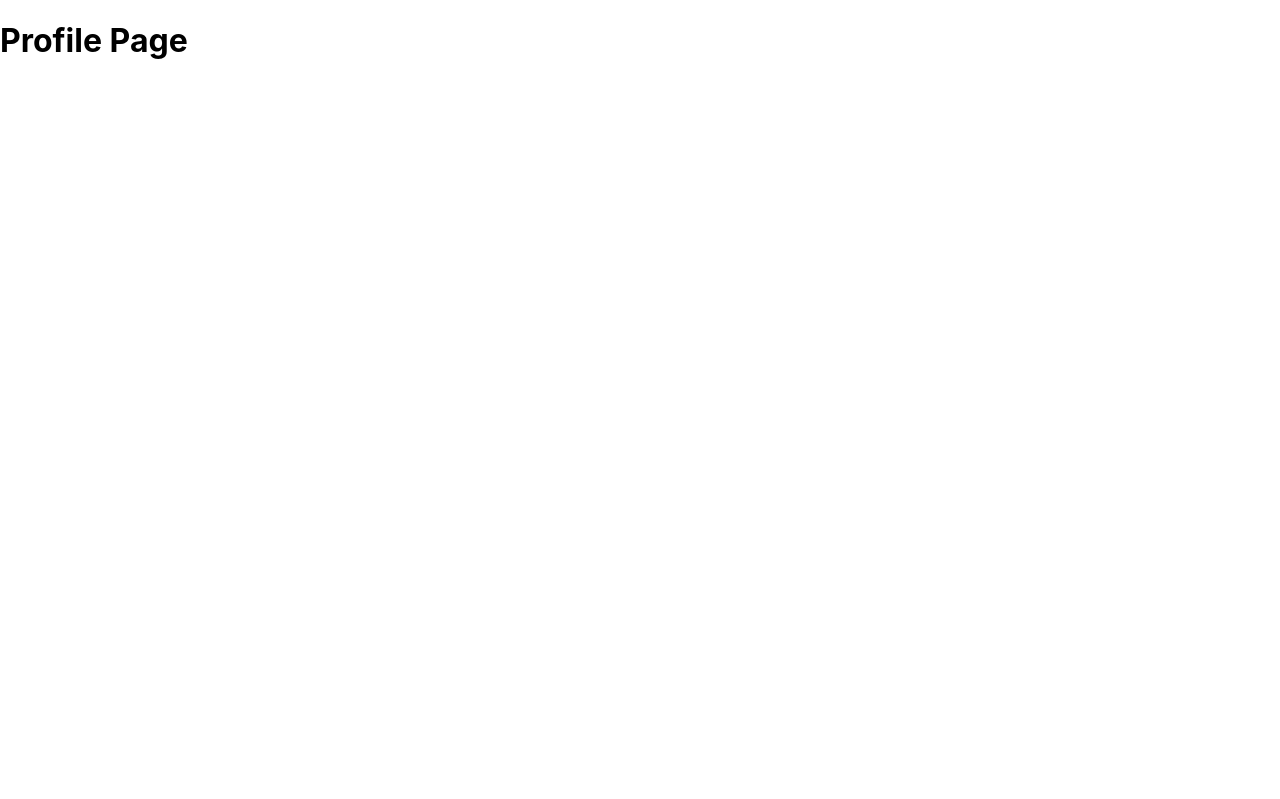
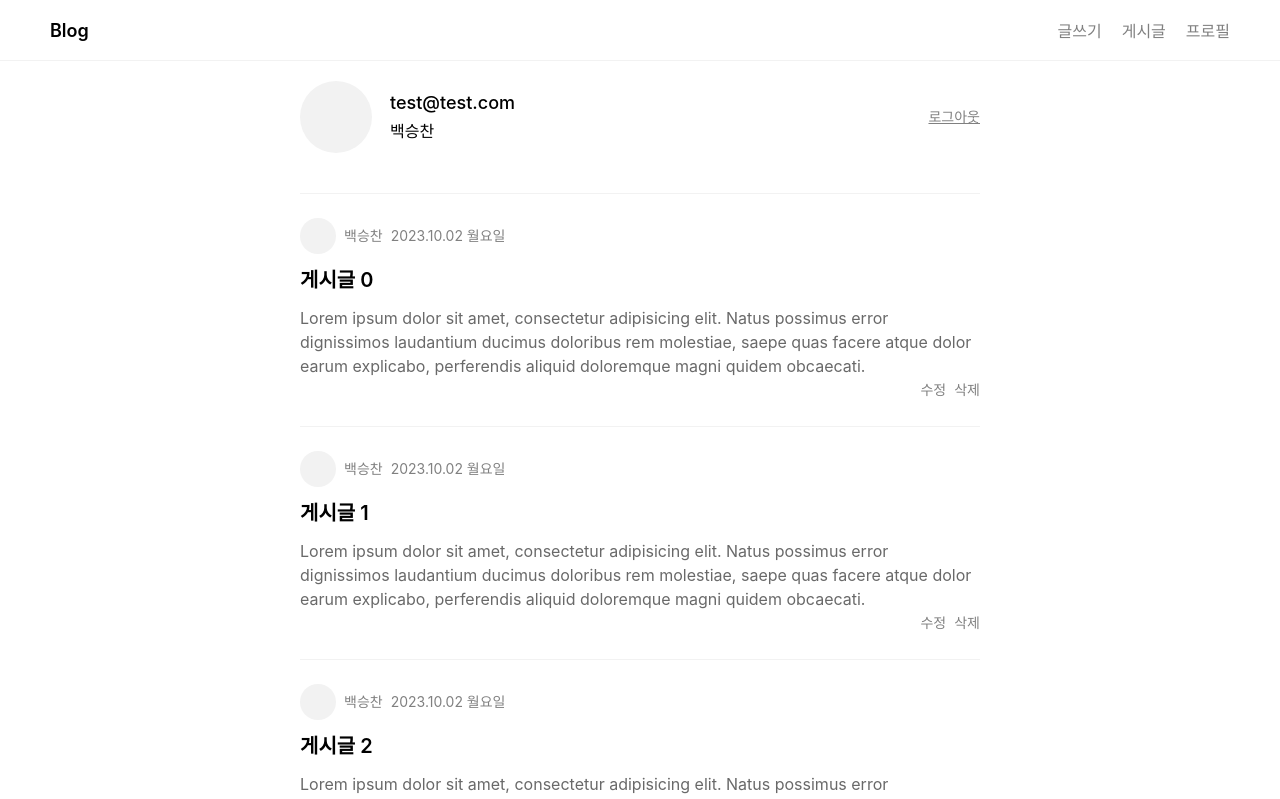
Before and after one commit to baekseungchan1117/react-blog, a React (Create React App) app: page /profile in a window 1280 px wide. Shown: the top 799 px of the page. Built offline with nearby package versions, Linux system fonts and the light colour scheme.

Commit message:
프로필 및 게시글 상세 컴포넌트 작업

```diff
--- /dev/null
+++ b/src/componets/Footer.tsx
@@ -0,0 +1,11 @@
+import { Link } from "react-router-dom";
+
+export default function Footer() {
+  return (
+    <footer>
+      <Link to="/posts/new">글쓰기</Link>
+      <Link to="/posts">게시글</Link>
+      <Link to="/profile">프로필</Link>
+    </footer>
+  );
+}
--- /dev/null
+++ b/src/componets/Header.tsx
@@ -0,0 +1,16 @@
+import { Link } from "react-router-dom";
+
+export default function Header(){
+    return (
+      <header className="header">
+        <Link to='/' className="header_logo">
+            Blog
+        </Link>
+        <div>
+          <Link to='/posts/new'>글쓰기</Link>
+          <Link to='/posts'>게시글</Link>
+          <Link to='/profile'>프로필</Link>
+        </div>
+      </header>
+    )
+}
--- /dev/null
+++ b/src/componets/PostDetail.tsx
@@ -0,0 +1,28 @@
+export default function PostDetail() {
+  return (
+    <>
+      <div className="post__detail">
+        <div className="post__box">
+          <div className="post__title">
+            Lorem ipsum dolor sit amet, consectetur adipisicing elit.
+          </div>
+          <div className="post__profile-box">
+            <div className="post__profile" />
+            <div className="post__author-name">백승찬</div>
+            <div className="post__date">2023.10.02 월요일</div>
+          </div>
+          <div className="post__utils-box">
+                <div className="post__delete">삭제</div>
+                <div className="post__edit">수정</div>
+          </div>
+          <div className="post__text">
+            Lorem ipsum dolor sit amet, consectetur adipisicing elit. Natus
+            possimus error dignissimos laudantium ducimus doloribus rem
+            molestiae, saepe quas facere atque dolor earum explicabo,
+            perferendis aliquid doloremque magni quidem obcaecati.
+          </div>
+        </div>
+      </div>
+    </>
+  );
+}
--- /dev/null
+++ b/src/componets/PostList.tsx
@@ -0,0 +1,43 @@
+import { Link } from "react-router-dom";
+
+
+interface PostListPros {
+    hasNavigation?: boolean;
+}
+
+export default function PostList({ hasNavigation = true }) {
+  return (
+    <>
+      {hasNavigation && (
+        <div className="post__navigation">
+          <div className="post__navigation--active">전체</div>
+          <div>나의 글</div>
+        </div>
+      )}
+      <div className="post__list">
+        {[...Array(10)].map((e, index) => (
+          <div key={index} className="post__box">
+            <Link to={`/posts/${index}`}>
+              <div className="post__profile-box">
+                <div className="post__profile" />
+                <div className="post__author-name">백승찬</div>
+                <div className="post__date">2023.10.02 월요일</div>
+              </div>
+              <div className="post__title">게시글 {index}</div>
+              <div className="post__text">
+                Lorem ipsum dolor sit amet, consectetur adipisicing elit. Natus
+                possimus error dignissimos laudantium ducimus doloribus rem
+                molestiae, saepe quas facere atque dolor earum explicabo,
+                perferendis aliquid doloremque magni quidem obcaecati.
+              </div>
+              <div className="post__utils-box">
+                <div className="post__delete">삭제</div>
+                <div className="post__edit">수정</div>
+              </div>
+            </Link>
+          </div>
+        ))}
+      </div>
+    </>
+  );
+}
--- /dev/null
+++ b/src/componets/Profile.tsx
@@ -0,0 +1,18 @@
+import { Link } from "react-router-dom";
+
+export default function Profile(){
+    return (
+        <div className="profile__box">
+            <div className="flex__box-lg">
+                <div className="profile__image" />
+                <div>
+                    <div className="profile__email">test@test.com</div>
+                    <div className="profile__name">백승찬</div>
+                </div>
+            </div>
+            <Link to='/' className="profile__logout">
+                로그아웃
+            </Link>
+        </div>
+    )
+}
--- a/src/componets/Router.tsx
+++ b/src/componets/Router.tsx
@@ -1,7 +1,7 @@
 import { Route, Routes, Navigate} from "react-router-dom";
 import Home from '../pages/home';
 import PostList from "../pages/posts";
-import PostDetail from "../pages/posts/detail";
+import PostPage from "../pages/posts/detail";
 import PostNew from "../pages/posts/new";
 import PostEdit from "../pages/posts/edit";
 import ProfilePage from "../pages/profile";
@@ -14,7 +14,7 @@
     <Routes>
       <Route path='/' element={<Home />}/>
       <Route path='/posts' element={<PostList />}/>
-      <Route path='/posts/:id' element={<PostDetail />}/>
+      <Route path='/posts/:id' element={<PostPage />}/>
       <Route path='/posts/new' element={<PostNew />}/>
       <Route path='/posts/edit/:id' element={<PostEdit />}/>
       <Route path='/profile' element={<ProfilePage />}/>
--- a/src/index.css
+++ b/src/index.css
@@ -18,11 +18,17 @@
 header {
   display: flex;
   justify-content: space-between;
-  flex-direction: row-reverse;
+  /* flex-direction: row-reverse; */
   border-bottom: 1px solid #f2f2f2;
   padding: 10px 40px;
   min-height: 40px;
   align-items: center;
+}
+
+header .header_logo{
+  color: black;
+  font-weight: 600;
+  font-size: 18px;
 }
 
 header a{
@@ -78,8 +84,9 @@
   font-weight: 600;
 }
 
-/* post list */
-.post__list{
+/* post list, post detail*/
+.post__list,
+.post__detail{
   min-height: 90vh;
   padding: 20px 40px;
   text-align: center;
@@ -146,3 +153,74 @@
 .post__edit:focus{
   color: black;
 }
+
+
+/* post detail */
+.post__detail .post__title{
+  font-size: 36px;
+  line-height: 40px;
+}
+
+.post__detail .post__utils-box {
+  padding: 10px 0;
+  border-top: 1px solid #f2f2f2;
+  border-bottom: 1px solid #f2f2f2;
+  flex-direction: row;
+}
+
+.post__detail .post__profile-box {
+  padding: 10px 0;
+}
+
+.post__detail .post__text {
+  padding: 20px 0;
+}
+
+
+/* profile */
+
+.profile__box{
+  display: flex;
+  gap: 10px;
+  align-items: center;
+  font-size: 18px;
+  margin: 0 auto;
+  max-width: 680px;
+  text-align: left;
+  line-height: 24px;
+  justify-content: space-between;
+  padding: 20px;
+}
+
+.flex__box-lg{
+  display: flex;
+  gap: 18px;
+  align-items: center;
+}
+
+.profile__image{
+  width: 72px;
+  height: 72px;
+  background-color: #f2f2f2;
+  border-radius: 50%;
+}
+
+
+.profile__name{
+  font-size: 16px;
+  padding-top: 4px;
+}
+
+.profile__email{
+  font-weight: 500;
+}
+
+.profile__logout{
+  color: gray;
+  font-size: 14px;
+}
+
+.profile__logout:hover,
+.profile__logout:focus {
+  color: black;
+}
--- a/src/pages/home/index.tsx
+++ b/src/pages/home/index.tsx
@@ -1,45 +1,14 @@
 import { Link } from "react-router-dom";
+import Header from "../../componets/Header";
+import Footer from "../../componets/Footer";
+import PostList from "../../componets/PostList";
 
 const Home = () => {
   return (
     <div>
-      <header>
-        <div>
-          <Link to='/posts/new'>글쓰기</Link>
-          <Link to='/posts'>게시글</Link>
-          <Link to='/profile'>프로필</Link>
-        </div>
-      </header>
-      <div className="post__navigation">
-        <div className="post__navigation--active">전체</div>
-        <div>나의 글</div>
-      </div>
-      <div className='post__list'>
-        {[...Array(10)].map((e, index)=> (
-          <div key={index} className="post__box">
-            <Link to={`/posts/${index}`}>
-              <div className="post__profile-box">
-                <div className="post__profile"/>
-                <div className="post__author-name">백승찬</div>
-                <div className="post__date">2023.10.02 월요일</div>
-              </div>
-              <div className="post__title">게시글 {index}</div>
-              <div className="post__text">
-                Lorem ipsum dolor sit amet, consectetur adipisicing elit. Natus possimus error dignissimos laudantium ducimus doloribus rem molestiae, saepe quas facere atque dolor earum explicabo, perferendis aliquid doloremque magni quidem obcaecati.
-              </div>
-              <div className="post__utils-box">
-                <div className="post__delete">삭제</div>
-                <div className="post__edit">수정</div>
-              </div>
-            </Link>
-            </div>
-        ))}
-      </div>
-      <footer>
-          <Link to='/posts/new'>글쓰기</Link>
-          <Link to='/posts'>게시글</Link>
-          <Link to='/profile'>프로필</Link>
-      </footer>
+      <Header />
+      <PostList />
+      <Footer />
     </div>
   )
 }
--- a/src/pages/posts/detail.tsx
+++ b/src/pages/posts/detail.tsx
@@ -1,3 +1,13 @@
-export default function PostDetail(){
-    return <h1>Post Detail Page</h1>
+import PostDetail from "../../componets/PostDetail"
+import Header from "../../componets/Header"
+import Footer from "../../componets/Footer"
+
+export default function PostPage(){
+    return (
+        <>
+        <Header />
+        <PostDetail />
+        <Footer />
+        </>
+    )
 }
--- a/src/pages/posts/index.tsx
+++ b/src/pages/posts/index.tsx
@@ -1,3 +1,13 @@
-export default function PostList(){
-    return <h1>Post List Page</h1>
+import Header from "../../componets/Header";
+import Footer from "../../componets/Footer";
+import PostList from "../../componets/PostList";
+
+export default function PostPage(){
+    return (
+        <>
+        <Header />
+        <PostList hasNavigation={false}/>
+        <Footer />
+        </>
+    );
 }
--- a/src/pages/posts/new.tsx
+++ b/src/pages/posts/new.tsx
@@ -1,3 +1,12 @@
+import Header from "../../componets/Header";
+import Footer from "../../componets/Footer";
+
 export default function PostNew(){
-    return <h1>Post New Page</h1>
+    return (
+        <>
+        <Header />
+        <div>Post Form</div>
+        <Footer />
+        </>
+    );
 }
--- a/src/pages/profile/index.tsx
+++ b/src/pages/profile/index.tsx
@@ -1,3 +1,16 @@
+import Profile from "../../componets/Profile"
+import Header from "../../componets/Header"
+import Footer from "../../componets/Footer"
+import PostList from "../../componets/PostList"
+
+
 export default function ProfilePage(){
-    return <h1>Profile Page</h1>
+    return (
+        <>
+            <Header />
+            <Profile />
+            <PostList hasNavigation={false}/>
+            <Footer />
+        </>
+    )
 }
```
